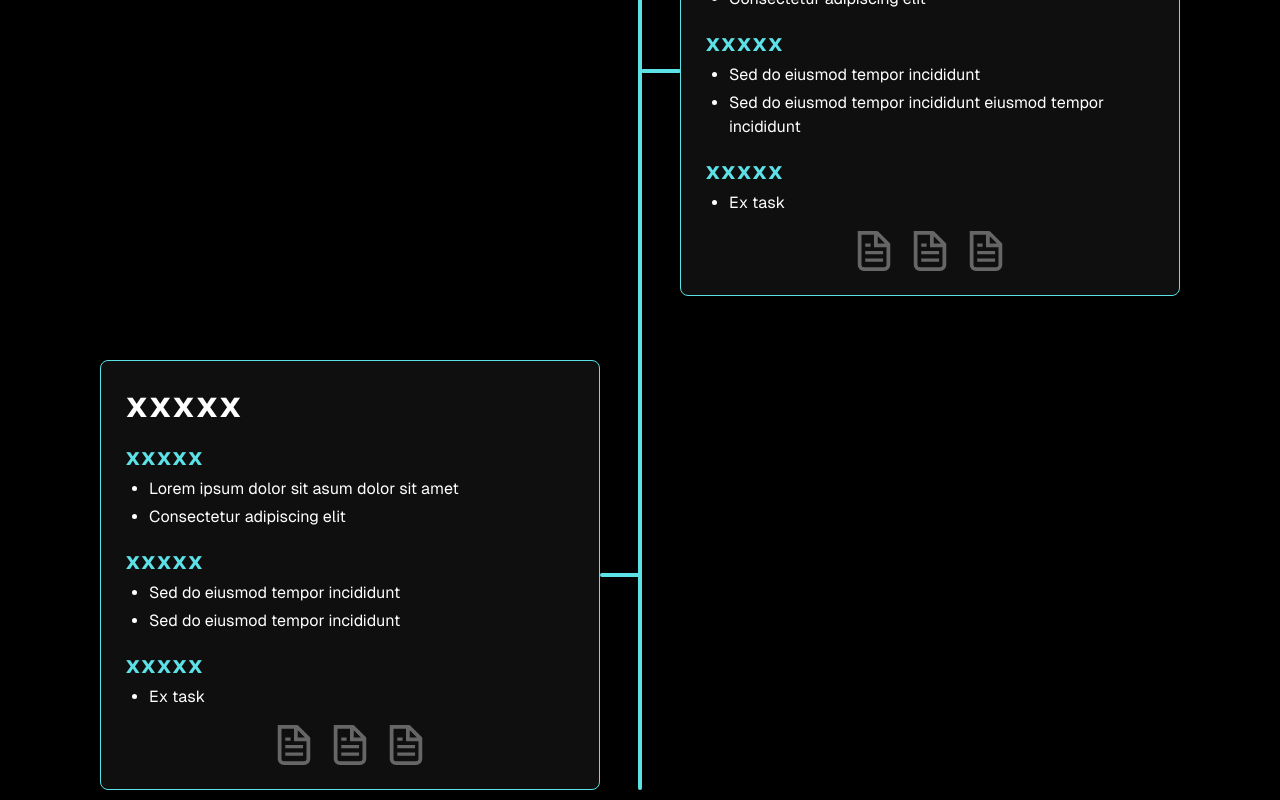
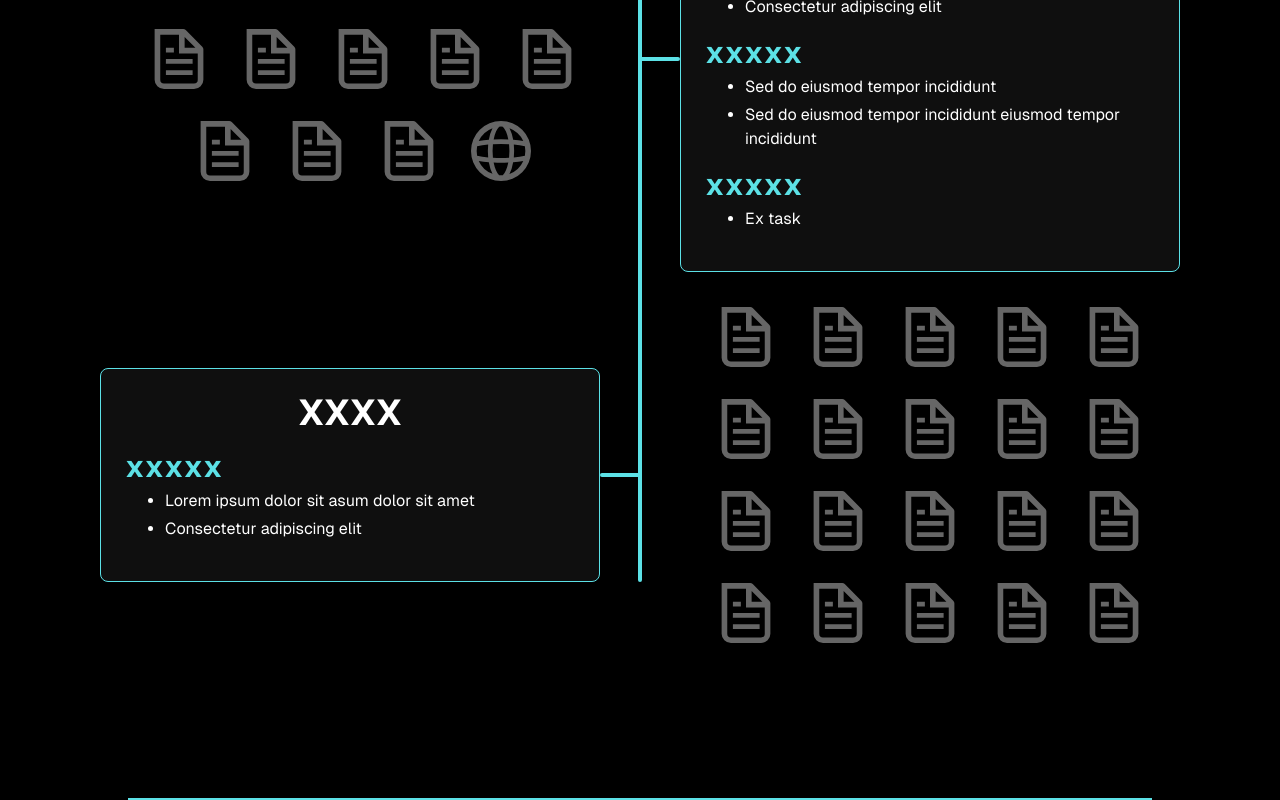
Before and after one commit to DavyR01/davyrobert-portfolio, a Next.js app: page / in a window 1280 px wide. Shown: the part 1780-2580 px from the top of the page. Built offline with nearby package versions, Linux system fonts and the light colour scheme.

Commit message:
- change disposition icons section MesExperiences - add dynamics icons

```diff
--- a/src/app/components/MesExperiences.tsx
+++ b/src/app/components/MesExperiences.tsx
@@ -18,7 +18,7 @@ const MesExperiences = () => {
 
    const data = [
       {
-         year: 'xxxxx',
+         year: 'XX/XX - XX/XX',
          experiences: [
             {
                title: 'xxxxx',
@@ -36,10 +36,10 @@ const MesExperiences = () => {
                tasks: ['Ex task'],
             },
          ],
-         icons: ['file', 'file', 'file'],
+         icons: ['file.svg', 'file.svg', 'file.svg'],
       },
       {
-         year: 'xxxxx',
+         year: 'XXXX',
          experiences: [
             {
                title: 'xxxxx',
@@ -57,10 +57,10 @@ const MesExperiences = () => {
                tasks: ['Ex task'],
             },
          ],
-         icons: ['file', 'file', 'file'],
+         icons: ['globe.svg', 'file.svg', 'file.svg', 'file.svg', 'file.svg', 'file.svg', 'file.svg', 'file.svg', 'file.svg', 'file.svg', 'file.svg', 'file.svg', 'file.svg', 'globe.svg'],
       },
       {
-         year: 'xxxxx',
+         year: 'XXXX',
          experiences: [
             {
                title: 'xxxxx',
@@ -69,16 +69,8 @@ const MesExperiences = () => {
                   'Consectetur adipiscing elit',
                ],
             },
-            {
-               title: 'xxxxx',
-               tasks: ['Sed do eiusmod tempor incididunt', 'Sed do eiusmod tempor incididunt'],
-            },
-            {
-               title: 'xxxxx',
-               tasks: ['Ex task'],
-            },
          ],
-         icons: ['file', 'file', 'file'],
+         icons: ['file.svg', 'file.svg', 'file.svg', 'file.svg', 'file.svg', 'file.svg', 'file.svg', 'file.svg', 'file.svg', 'file.svg', 'file.svg', 'file.svg', 'file.svg', 'file.svg', 'file.svg', 'file.svg', 'file.svg', 'file.svg', 'file.svg', 'file.svg'],
       },
    ]
 
@@ -90,27 +82,29 @@ const MesExperiences = () => {
 
          {isMobile ? (
             // Responsive layout (<= 1150px)
-            <div className="relative mx-auto w-full max-w-[700px]">
+            <div className="relative mx-auto w-full max-w-[800px]">
                <div className="absolute top-0 left-1/2 -translate-x-1/2 h-full w-1 bg-[#5ce1e6] z-0 rounded"></div>
                {data.map((item, i) => (
                   <div key={i} className="relative flex flex-col w-full mb-16">
                      <div className="w-full flex justify-center mb-6">
-                        <div className="relative w-full max-w-[500px]">
+                        <div className="relative w-full max-w-[95%] sm:max-w-[97%]">
                            <div className="bg-[#0f0f0f] border border-[#5ce1e6] rounded-lg p-6 w-full text-base">
-                              <h2 className="text-4xl font-bold mb-4">{item.year}</h2>
+
+                              <h2 className="text-3xl font-bold mb-4 w-fit mx-auto">{item.year}</h2>
                               {item.experiences.map((exp, idx) => (
                                  <div key={idx} className="mb-4">
                                     <h3 className="text-[#5ce1e6] font-bold text-2xl break-words">{exp.title}</h3>
-                                    <ul className="list-disc ml-6 mt-1 space-y-1">
+                                    <ul className="list-disc ml-8 mt-1 space-y-1">
                                        {exp.tasks.map((task, j) => (
                                           <li key={j} className="break-words">{task}</li>
                                        ))}
                                     </ul>
                                  </div>
                               ))}
-                              <div className="flex flex-wrap justify-center gap-4 mt-4">
+                              <div className="flex flex-wrap justify-center gap-4 mt-6">
                                  {item.icons.map((icon, k) => (
-                                    <Image key={k} src="/file.svg" alt={icon} width={40} height={40} className="hover:scale-110 transition-transform" />
+                                    <Image key={k} src={`/${icon}`}
+                                       alt={icon} width={50} height={50} className="hover:scale-110 transition-transform" />
                                  ))}
                               </div>
                            </div>
@@ -124,32 +118,52 @@ const MesExperiences = () => {
             <div className="relative mx-auto w-full max-w-[1400px]">
                <div className="absolute top-0 left-1/2 -translate-x-1/2 h-full w-1 bg-[#5ce1e6] z-0 rounded"></div>
                {data.map((item, i) => (
-                  <div key={i} className="relative w-full flex mb-16">
+                  <div key={i} className="relative w-full flex mb-24">
+                     {/* Icônes positionnés à gauche ou à droite */}
+                     {!isMobile && (
+                        <div
+                           className={`
+                                 absolute
+                                 top-1/2 -translate-y-1/2
+                                 z-20
+                                 w-[500px]
+                                 flex flex-wrap gap-8
+                                 ${i % 2 === 0
+                                 ? 'left-[calc(50%+40px)] justify-center'
+                                 : 'right-[calc(55%-0px)] justify-center'}
+                              `}
+                        >
+
+                           {item.icons.map((icon, k) => (
+                              <Image
+                                 key={k}
+                                 src={`/${icon}`}
+                                 alt={icon}
+                                 width={60}
+                                 height={60}
+                                 className="hover:scale-110 transition-transform"
+                              />
+                           ))}
+                        </div>
+                     )}
+
                      {i % 2 === 0 ? (
                         <>
                            <div className="w-1/2 flex justify-end pr-10">
                               <div className="relative">
-                                 {!isMobile && (
-                                    <div className="absolute top-1/2 right-[-40px] -translate-y-1/2 h-1 w-10 bg-[#5ce1e6] z-20 rounded"></div>
-                                 )}
-
+                                 <div className="absolute top-1/2 right-[-40px] -translate-y-1/2 h-1 w-10 bg-[#5ce1e6] z-20 rounded"></div>
                                  <div className="bg-[#0f0f0f] border border-[#5ce1e6] rounded-lg p-6 w-[500px] text-base">
-                                    <h2 className="text-4xl font-bold mb-4">{item.year}</h2>
+                                    <h2 className="text-4xl font-bold mb-4 text-center">{item.year}</h2>
                                     {item.experiences.map((exp, idx) => (
                                        <div key={idx} className="mb-4">
-                                          <h3 className="text-[#5ce1e6] font-bold text-2xl break-words">{exp.title}</h3>
-                                          <ul className="list-disc ml-6 mt-1 space-y-1">
+                                          <h3 className="text-[#5ce1e6] font-bold text-3xl break-words">{exp.title}</h3>
+                                          <ul className="list-disc ml-10 mt-1 space-y-1">
                                              {exp.tasks.map((task, j) => (
                                                 <li key={j} className="break-words">{task}</li>
                                              ))}
                                           </ul>
                                        </div>
                                     ))}
-                                    <div className="flex flex-wrap justify-center gap-4 mt-4">
-                                       {item.icons.map((icon, k) => (
-                                          <Image key={k} src="/file.svg" alt={icon} width={40} height={40} className="hover:scale-110 transition-transform" />
-                                       ))}
-                                    </div>
                                  </div>
                               </div>
                            </div>
@@ -160,27 +174,19 @@ const MesExperiences = () => {
                            <div className="w-1/2"></div>
                            <div className="w-1/2 flex justify-start pl-10">
                               <div className="relative">
-                                 {!isMobile && (
-                                    <div className="absolute top-1/2 left-[-39px] h-1 w-10 bg-[#5ce1e6] z-20 rounded"></div>
-                                 )}
-
+                                 <div className="absolute top-1/2 left-[-40px] -translate-y-1/2 h-1 w-10 bg-[#5ce1e6] z-20 rounded"></div>
                                  <div className="bg-[#0f0f0f] border border-[#5ce1e6] rounded-lg p-6 w-[500px] text-base">
-                                    <h2 className="text-4xl font-bold mb-4">{item.year}</h2>
+                                    <h2 className="text-4xl font-bold mb-4 text-center">{item.year}</h2>
                                     {item.experiences.map((exp, idx) => (
                                        <div key={idx} className="mb-4">
-                                          <h3 className="text-[#5ce1e6] font-bold text-2xl break-words">{exp.title}</h3>
-                                          <ul className="list-disc ml-6 mt-1 space-y-1">
+                                          <h3 className="text-[#5ce1e6] font-bold text-3xl break-words">{exp.title}</h3>
+                                          <ul className="list-disc ml-10 mt-1 space-y-1">
                                              {exp.tasks.map((task, j) => (
                                                 <li key={j} className="break-words">{task}</li>
                                              ))}
                                           </ul>
                                        </div>
                                     ))}
-                                    <div className="flex flex-wrap justify-center gap-4 mt-4">
-                                       {item.icons.map((icon, k) => (
-                                          <Image key={k} src="/file.svg" alt={icon} width={40} height={40} className="hover:scale-110 transition-transform" />
-                                       ))}
-                                    </div>
                                  </div>
                               </div>
                            </div>
--- a/src/app/components/Navbar.tsx
+++ b/src/app/components/Navbar.tsx
@@ -55,12 +55,17 @@ const Navbar = () => {
 
                {/* Menu burger mobile */}
                <div
-                  className="md:hidden flex flex-col justify-center items-center w-8 h-6 space-y-1 cursor-pointer z-50"
+                  className="md:hidden flex flex-col justify-center items-center w-10 h-6 space-y-1 cursor-pointer z-50"
                   onClick={() => setMenuOpen(!menuOpen)}
                >
-                  <span className="block w-6 h-0.5 bg-white" />
-                  <span className="block w-6 h-0.5 bg-white" />
-                  <span className="block w-6 h-0.5 bg-white" />
+                  <Image
+                     src="/burger-menu.svg"
+                     alt="Ouvrir le menu"
+                     width={48}
+                     height={48}
+                     className="object-contain"
+                     priority
+                  />
                </div>
             </div>
 
--- a/src/app/components/Presentation.tsx
+++ b/src/app/components/Presentation.tsx
@@ -46,14 +46,14 @@ const Presentation = () => {
                   href="/download/CV_davy_robert_2025.pdf"
                   download
                >
-                  Télécharger mon CV
+                  Mon CV format standard
                </a>
                <a
                   className="relative overflow-hidden bg-gradient-to-r from-[#bfc9ca] via-[#e5e8e8] to-[#bfc9ca] text-black font-semibold py-3 px-6 text-lg rounded-full transition-all hover:scale-105 hover:from-[#e5e8e8] hover:to-[#bfc9ca] hover:text-[#1A3A34] hover:border-[#bfc9ca] border-2 border-transparent break-words w-full sm:w-auto text-center shadow-md"
                   href="/download/CV_davy_robert_détails_du_parcours_2025.pdf"
                   download
                >
-                  <span className="relative z-10">Télécharger mon CV format long</span>
+                  <span className="relative z-10">Mon CV format long</span>
                   <span
                      className="absolute left-[-75%] top-0 w-[80%] h-full bg-gradient-to-r from-transparent via-white/90 to-transparent opacity-80 blur-[1px] animate-shine pointer-events-none"
                      aria-hidden="true"
```
Also changed, not shown: public/burger-menu.svg (added), public/pexels.png (renamed from public/pexels-photo-4432185.png).
